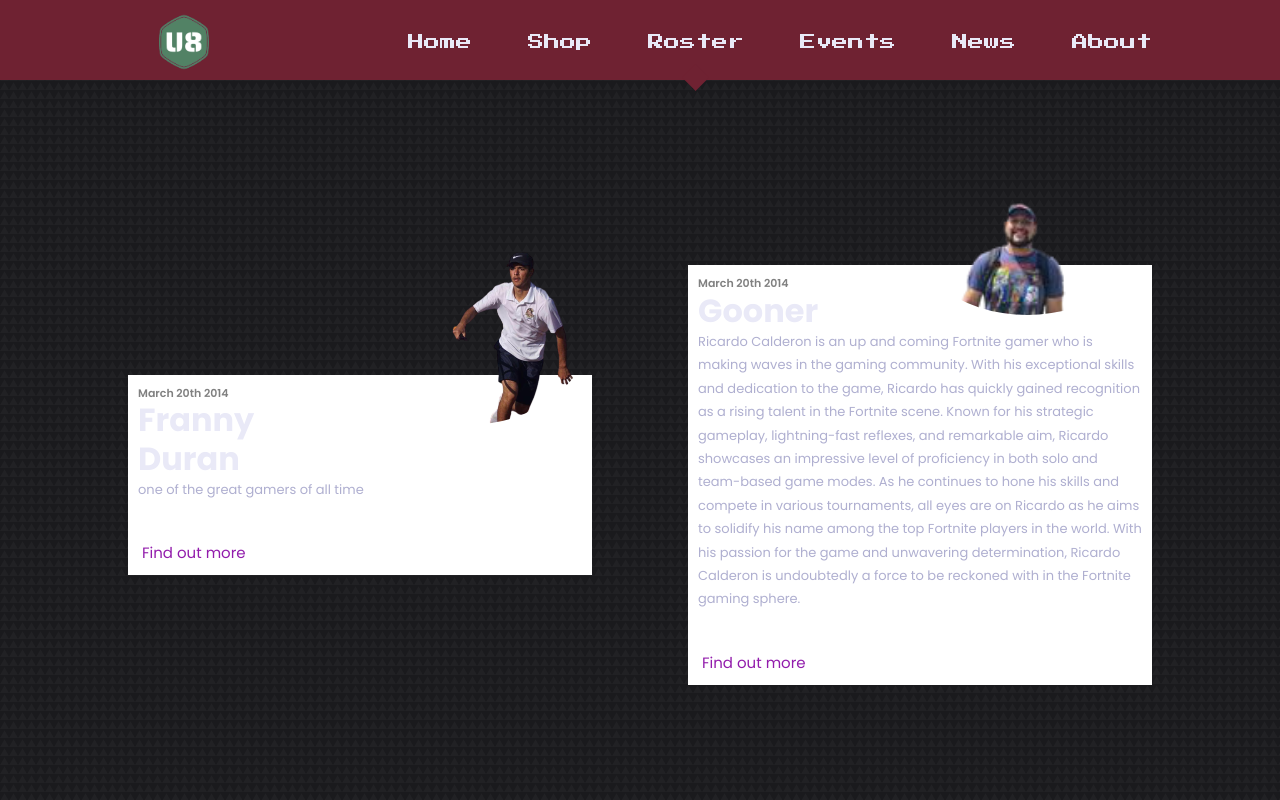
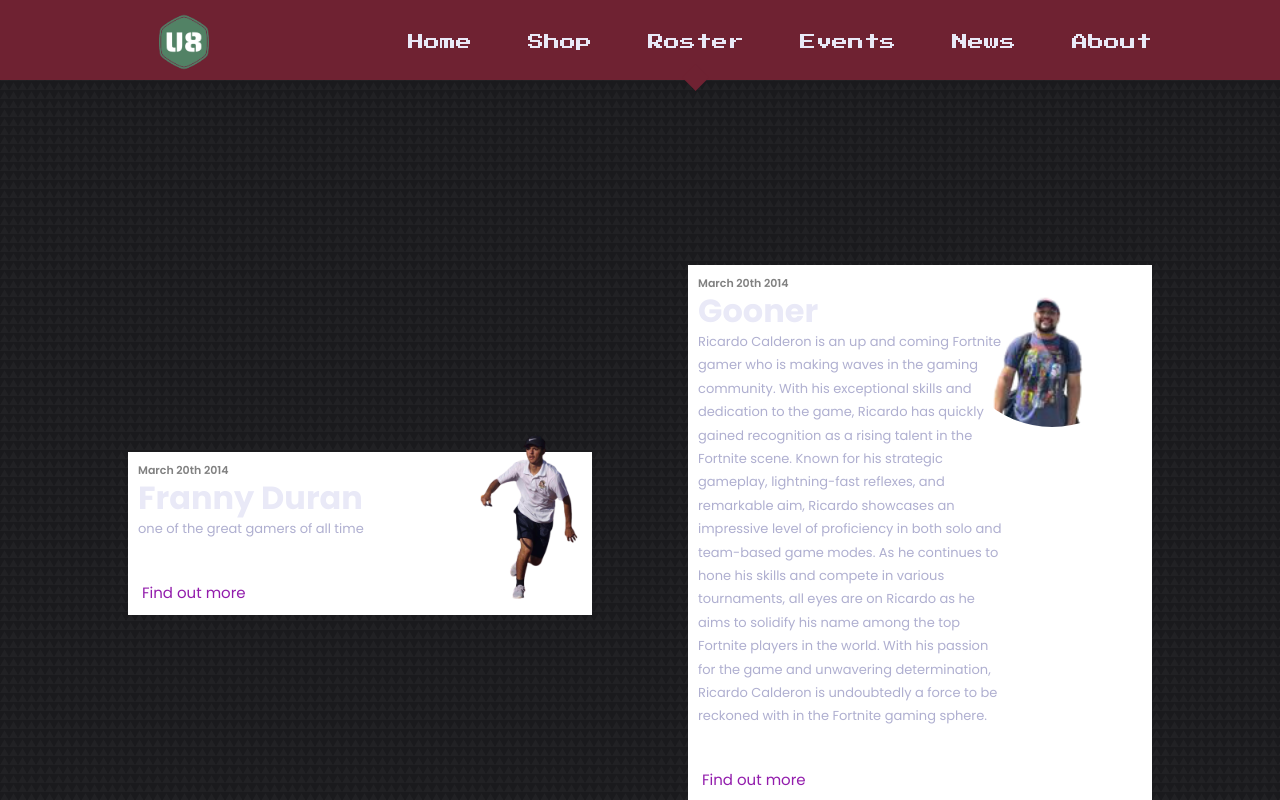
Before and after one commit to ChrisCarteno/u8gamers, a React (Create React App) app: page /roster in a window 1280 px wide. Shown: the top 800 px of the page. Built offline with nearby package versions, Linux system fonts and the light colour scheme.

Commit message:
some changes

```diff
--- a/src/pages/roster/roster.css
+++ b/src/pages/roster/roster.css
@@ -14,6 +14,7 @@
     }
   }
 }
+
 .card-body:hover{
   box-shadow: 8px 18px 18px rgba(223, 67, 67, 0.824);
 }
@@ -26,15 +27,15 @@
 }
 
 .card-header > img {
-  width: 250px;
+  width: auto;
   height: 200px;
   object-fit: cover;
   object-position: top;
   position: relative;
   z-index: 10;
   float: right;
-  border-radius: 70%;
-  border: #000000;
+  border-radius: 15rem;
+  top: 7rem;
 }
 
 .card-header--title {
@@ -61,6 +62,7 @@
   padding-bottom: 40px;
   font-size: 13px;
   line-height: 1.8;
+  width: 70%;
 }
 
 .button-primary {
```
